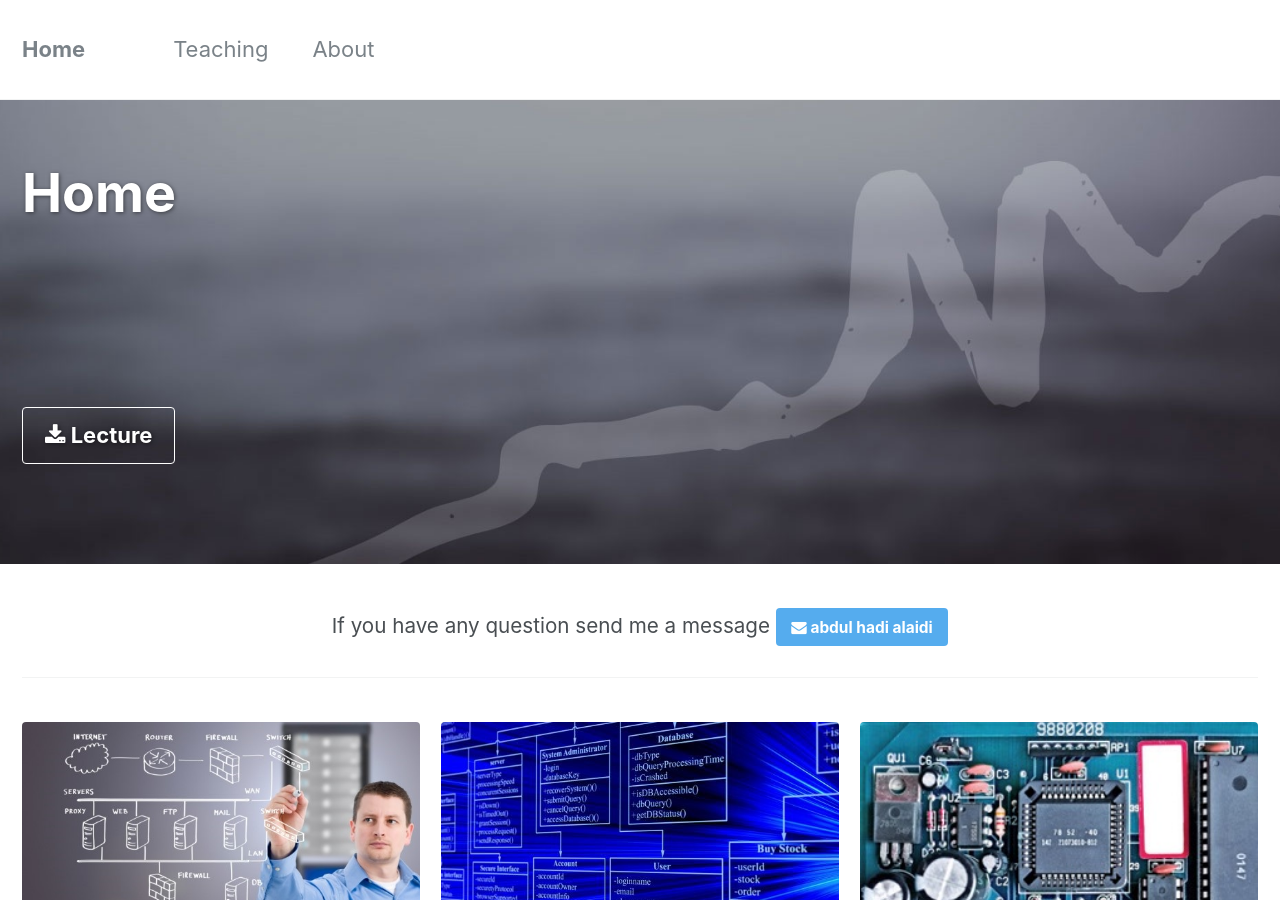
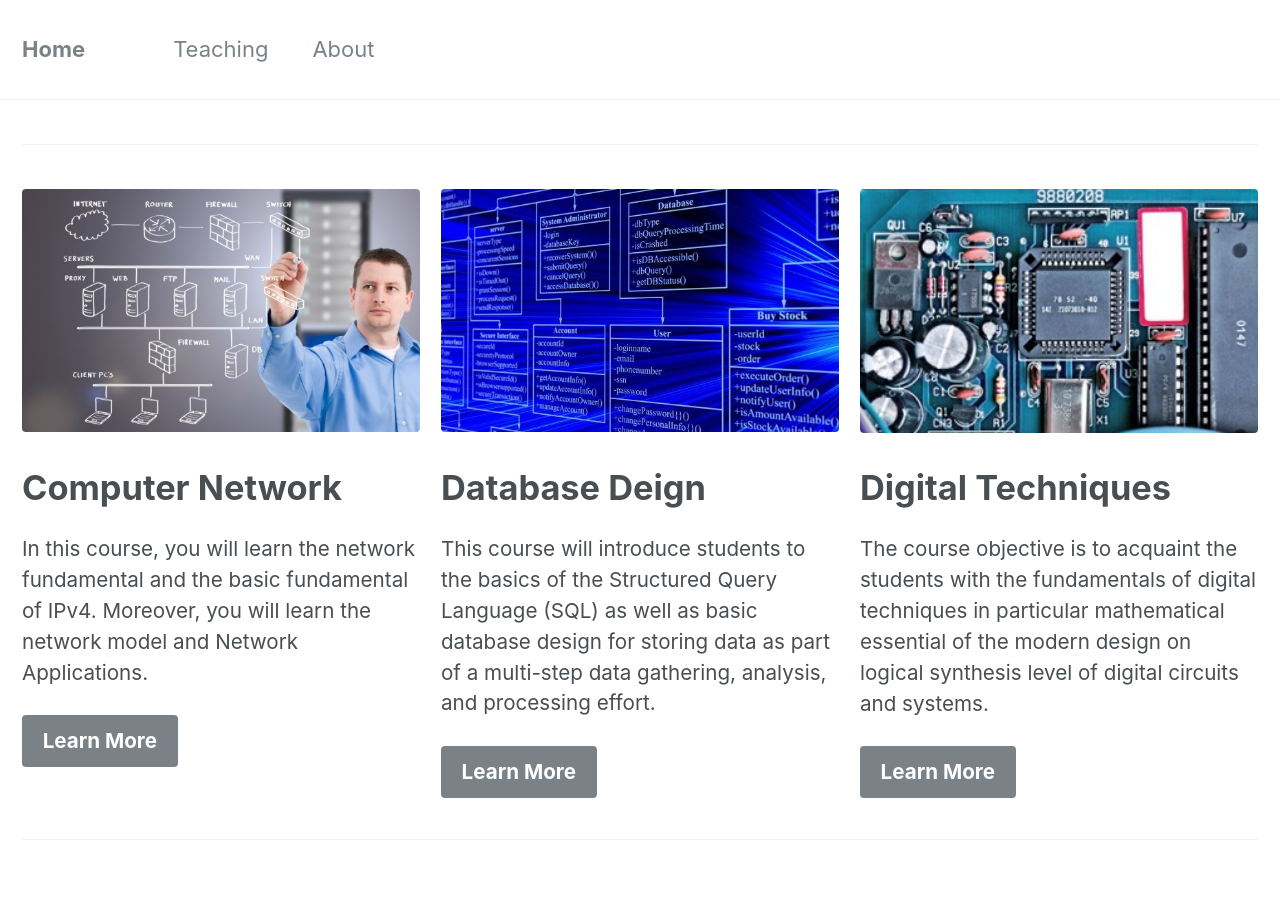
Before and after one commit to alaidi/alaidi.github.io, a Jekyll site: the page built from _pages/home.md, in a window 1280 px wide and 900 px high. Built offline with Jekyll 4.4.1, drawn with Linux system fonts in a browser that asks for light colours.

Commit message:
Update home

```diff
--- a/_pages/home.md
+++ b/_pages/home.md
@@ -1,13 +1,6 @@
 ---
 layout: splash
 permalink: /
-header:
-  overlay_color: "#5e616c"
-  overlay_image: mm-home-page-feature.jpg
-  cta_label: "<i class='fa fa-download'></i> Lecture"
-  cta_url: "/docs/quick-start-guide/"
-  caption:
-excerpt: '<br /> <br /><br /> {::nomarkdown}{:/nomarkdown}'
 feature_row:
   - image_path: network.jpg
     alt: "Computer Network"
@@ -27,10 +20,6 @@ feature_row:
     excerpt: "The course objective is to acquaint the students with the fundamentals of digital techniques in particular mathematical essential of the modern design on logical synthesis level of digital circuits and systems."
     url: "/2016-2017/Digital-Techniques/"
     btn_label: "Learn More"
-github:
-  - excerpt: '{::nomarkdown}{:/nomarkdown}'
-intro:
-  - excerpt: 'If you have any question send me a message  [<i class="fa fa-envelope"></i> abdul hadi alaidi](mailto:abd_ul_hadi@yahoo.com){: .btn .btn--twitter}'
 ---
 
 {% include feature_row id="intro" type="center" %}
```
